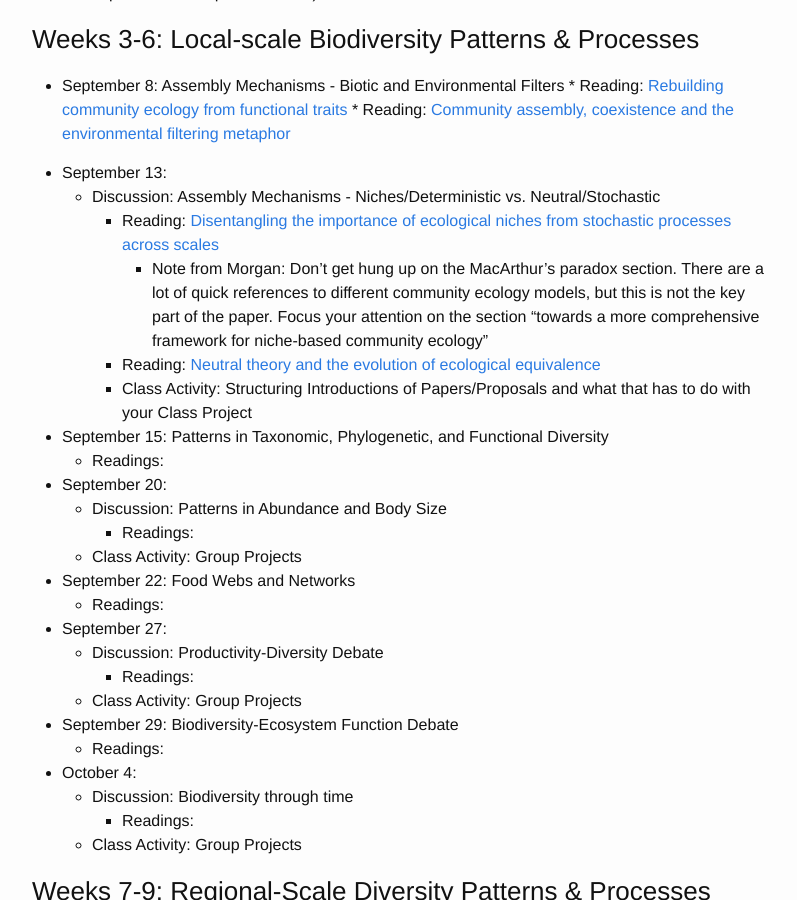
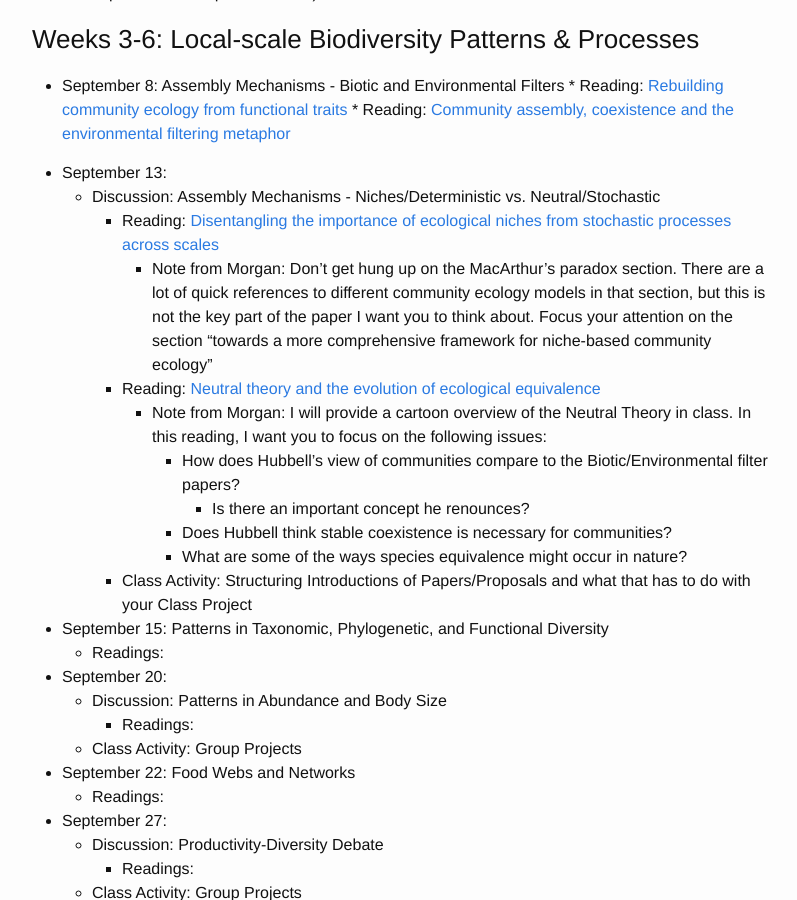
Before and after one commit to skmorgane/biodiversity-course, a Jekyll site: the page built from schedule.md, in a window 1280 px wide and 900 px high, scrolled down 810 px. Shown: the whole window, without its empty margins (238-1035 px from the left). Built offline with Jekyll 4.4.1, drawn with Linux system fonts in a browser that asks for light colours.

Commit message:
Added guidance for Hubbell paper

```diff
--- a/schedule.md
+++ b/schedule.md
@@ -37,10 +37,14 @@ Tuesdays are often a split between class activity and discussion, thus there are
 * September 13:
     * Discussion: Assembly Mechanisms - Niches/Deterministic vs. Neutral/Stochastic
          * Reading: [Disentangling the importance of ecological niches from stochastic processes across scales](https://doi.org/10.1098/rstb.2011.0063)
-            * Note from Morgan: Don't get hung up on the MacArthur's paradox section. There are a lot of quick references to different community ecology models, but this is not the key part of the paper. Focus your attention on the section "towards a more comprehensive framework for niche-based community ecology"
+            * Note from Morgan: Don't get hung up on the MacArthur's paradox section. There are a lot of quick references to different community ecology models in that section, but this is not the key part of the paper I want you to think about. Focus your attention on the section "towards a more comprehensive framework for niche-based community ecology"
          * Reading: [Neutral theory and the evolution of ecological equivalence](https://doi.org/10.1890/0012-9658(2006)87[1387:NTATEO]2.0.CO;2)
+            * Note from Morgan: I will provide a cartoon overview of the Neutral Theory in class. In this reading, I want you to focus on the following issues:
+               * How does Hubbell's view of communities compare to the Biotic/Environmental filter papers?
+                  * Is there an important concept he renounces?
+               * Does Hubbell think stable coexistence is necessary for communities?
+               * What are some of the ways species equivalence might occur in nature?
       * Class Activity: Structuring Introductions of Papers/Proposals and what that has to do with your Class Project
-
 
 * September 15: Patterns in Taxonomic, Phylogenetic, and Functional Diversity
     * Readings:
```
